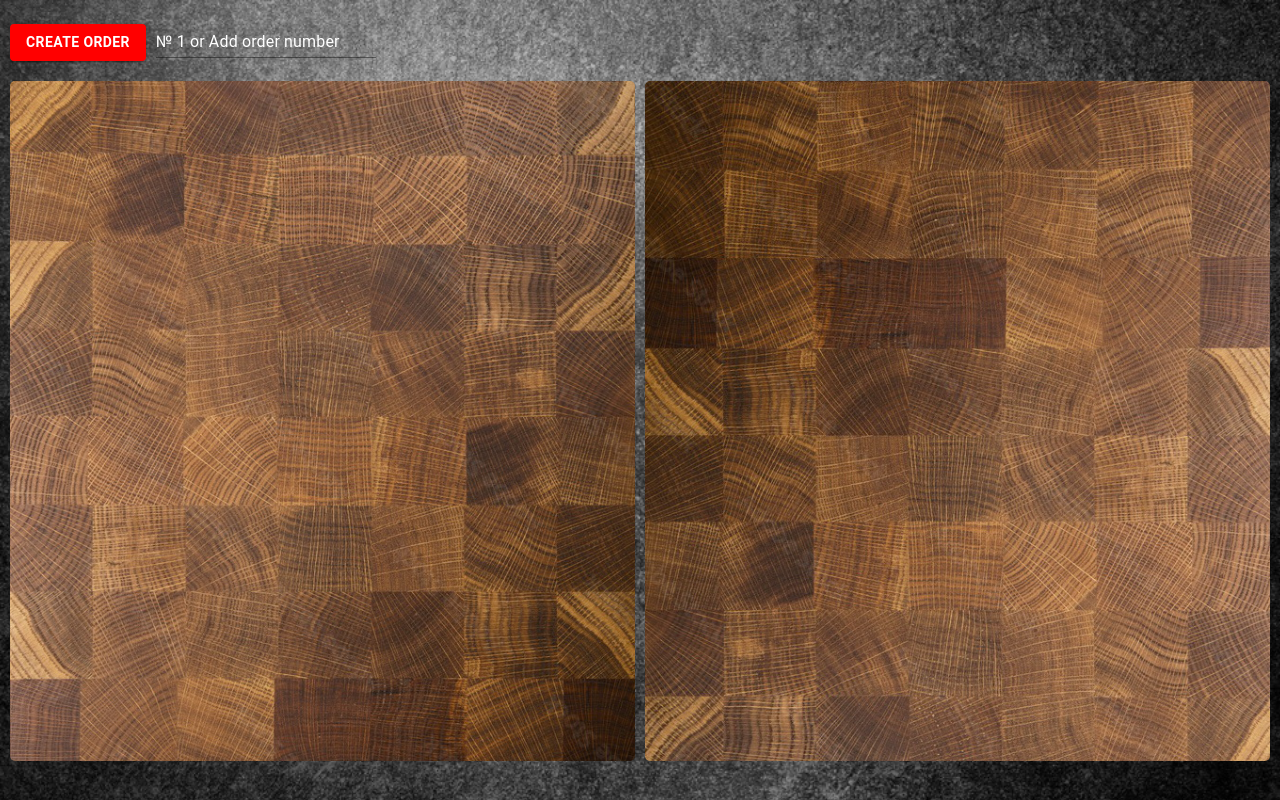
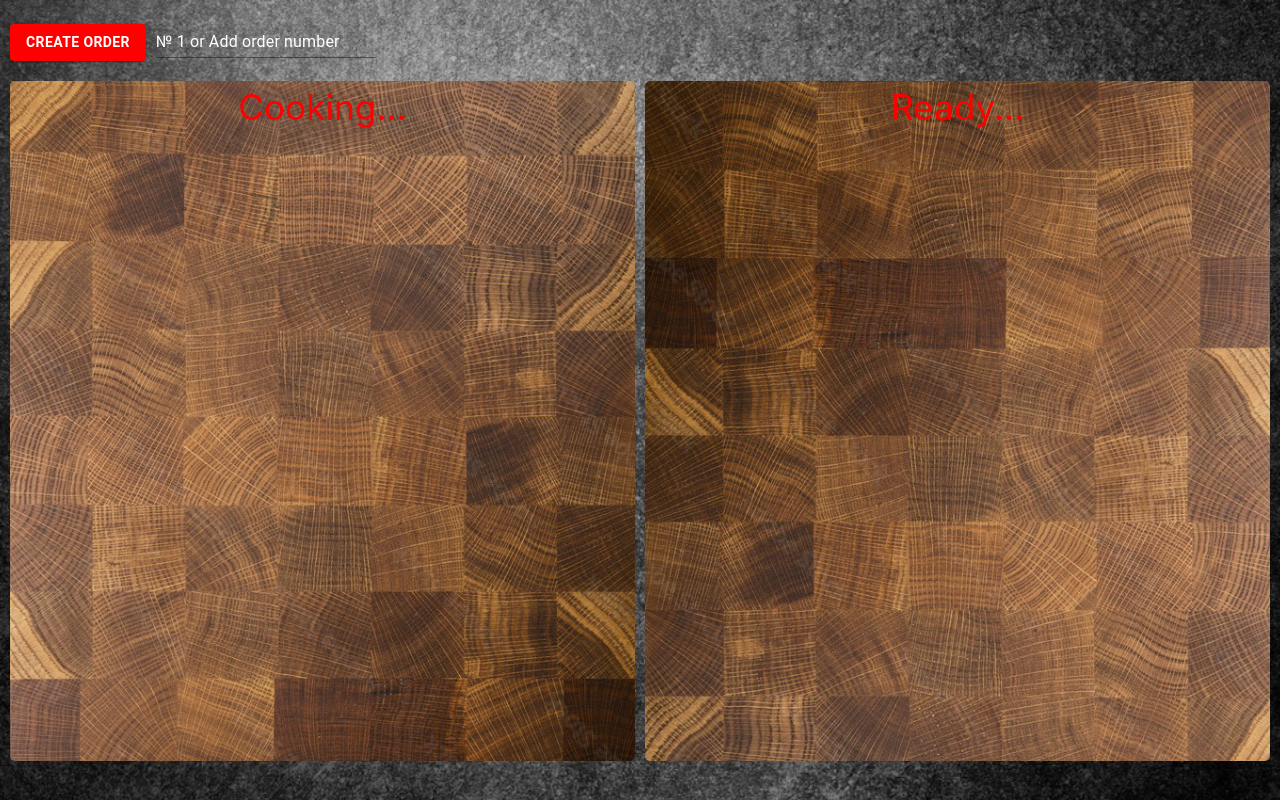
Before and after one commit to PavelLinevich/dish-is-ready, a React (Create React App) app: page / in a window 1280 px wide. Built offline with nearby package versions, Linux system fonts and the light colour scheme.

Commit message:
feat: add  Scoreboard titles

```diff
--- a/src/components/Scoreboard.jsx
+++ b/src/components/Scoreboard.jsx
@@ -17,6 +17,15 @@ export function Scoreboard(props) {
         backgroundImage: `url(${LeftImage})`,
         backgroundSize: 'cover'
       }}>
+        <div style={{
+          fontSize: '2.2rem',
+          color: 'red',
+          margin: '0',
+          width: '100%',
+          textAlign: 'center'
+        }}>
+          Cooking...
+        </div>
         {props.orders.filter(order => order.status === 'open').map((element) => {
           return (
             <ModalUnstyled
@@ -38,6 +47,15 @@ export function Scoreboard(props) {
         backgroundImage: `url(${RightImage})`,
         backgroundSize: 'cover'
       }}>
+        <div style={{
+          fontSize: '2.2rem',
+          color: 'red',
+          margin: '0',
+          width: '100%',
+          textAlign: 'center'
+        }}>
+          Ready...
+        </div>
         {props.orders.filter(order => order.status === 'ready').map((element) => {
           return (
             <ModalUnstyled
```
